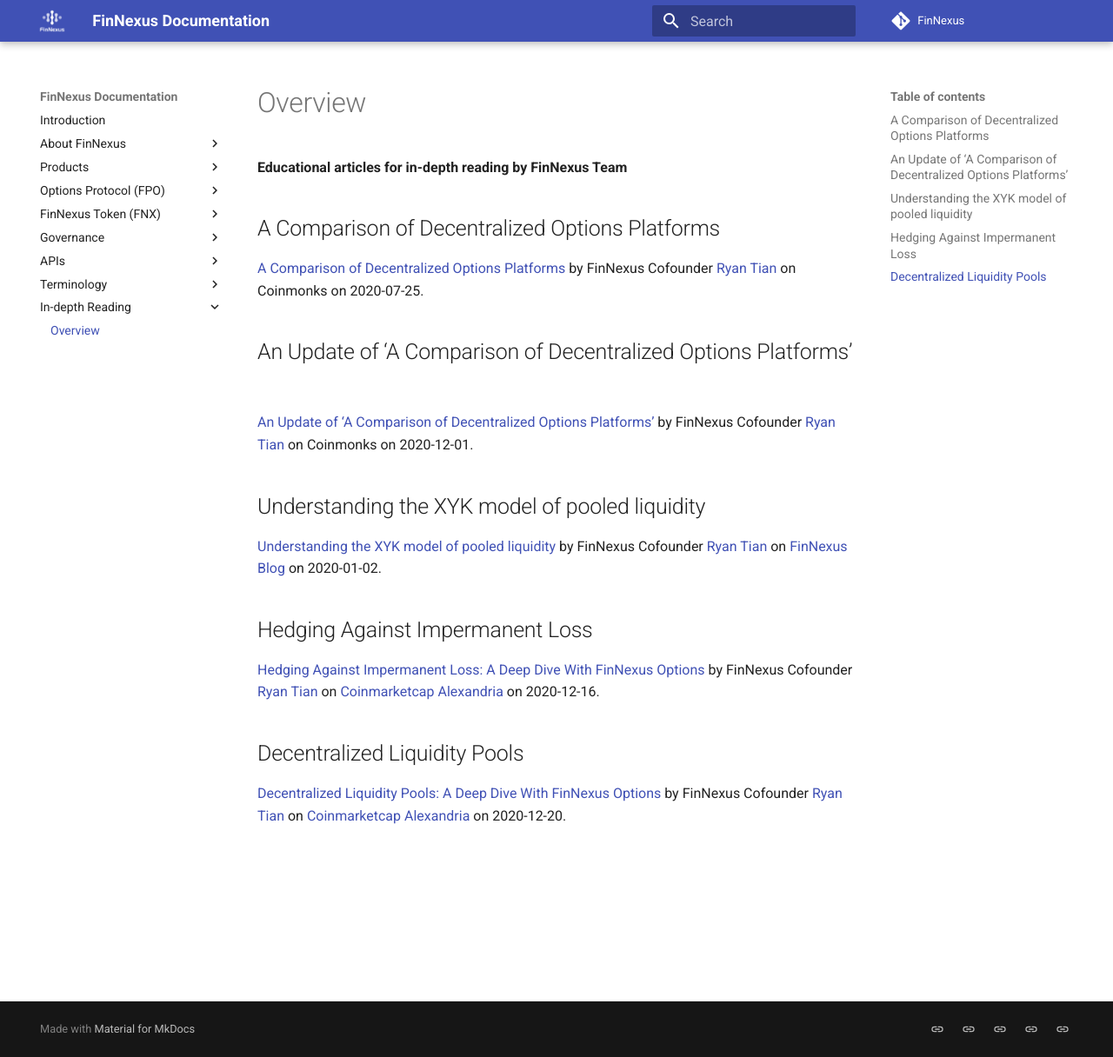
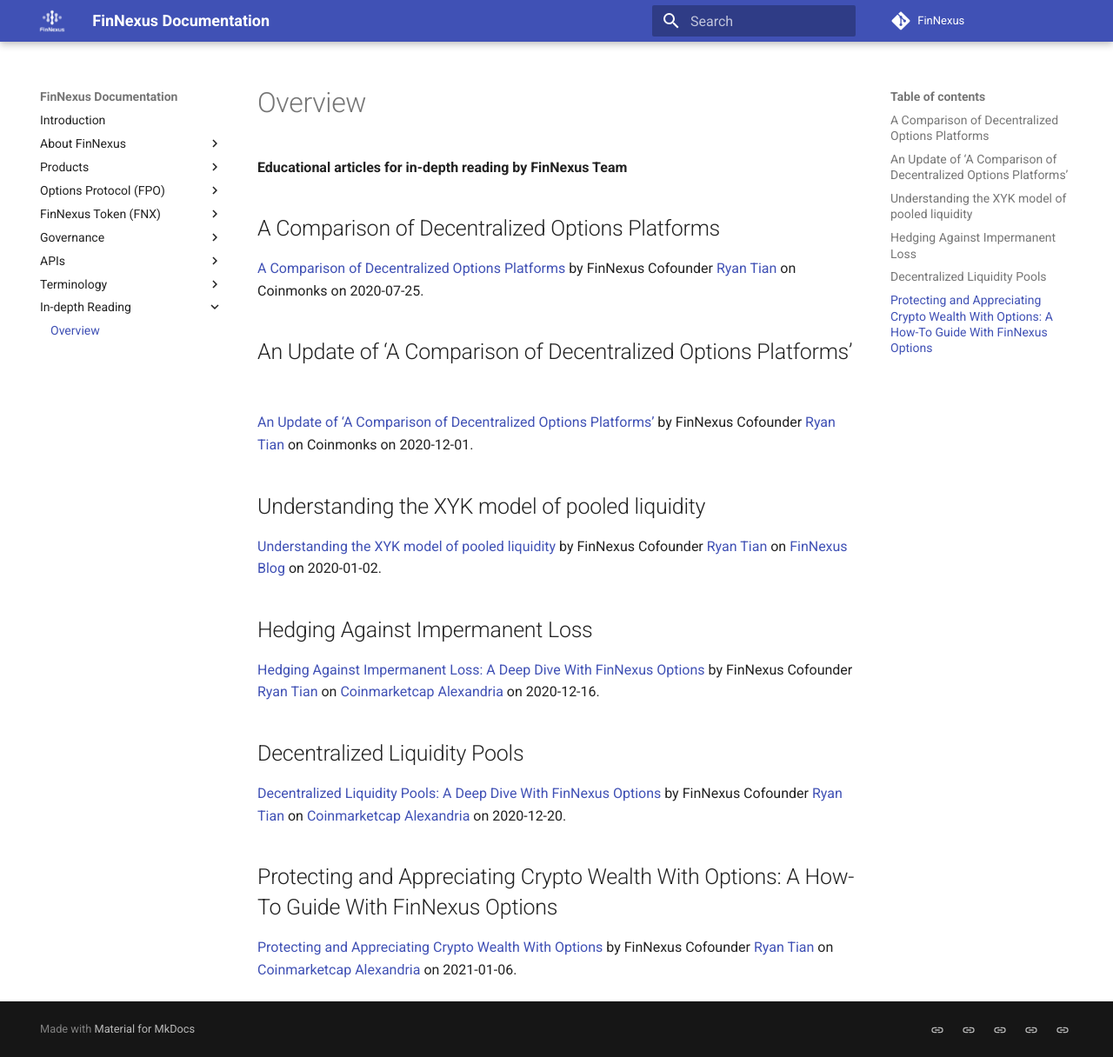
Before and after one commit to Phoenix-Finance/Phoenix-Documentation, an MkDocs documentation site: the page built from content/indepthreading/index.md, in a window 1280 px wide and 1216 px high. Shown: the whole window at 87% size. Built offline with MkDocs 1.6.1 and Material for MkDocs 9.7.7, drawn with Linux system fonts in a browser that asks for light colours.

Commit message:
add articl

```diff
--- a/content/indepthreading/index.md
+++ b/content/indepthreading/index.md
@@ -14,3 +14,6 @@
 
 ## Decentralized Liquidity Pools
 [Decentralized Liquidity Pools: A Deep Dive With FinNexus Options](https://coinmarketcap.com/alexandria/article/decentralized-liquidity-pools-a-deep-dive-with-finnexus-options) by FinNexus Cofounder [Ryan Tian](https://twitter.com/rainiefield) on [Coinmarketcap Alexandria](https://coinmarketcap.com/alexandria/) on 2020-12-20.
+
+## Protecting and Appreciating Crypto Wealth With Options: A How-To Guide With FinNexus Options
+[Protecting and Appreciating Crypto Wealth With Options](https://coinmarketcap.com/alexandria/article/protecting-and-appreciating-crypto-wealth-with-options) by FinNexus Cofounder [Ryan Tian](https://twitter.com/rainiefield) on [Coinmarketcap Alexandria](https://coinmarketcap.com/alexandria/) on 2021-01-06.
```
